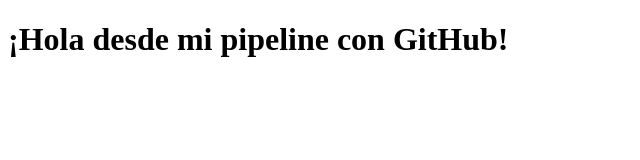
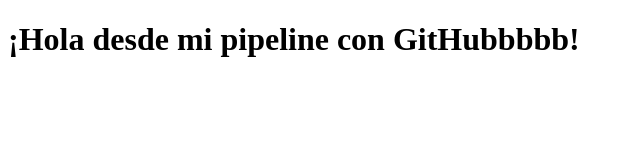
Before and after one commit to fr4ncisUCM/pr21, a plain HTML site: page index.html in a window 1280 px wide. Shown: the whole page, without its empty margins (0-640 px from the left). Drawn offline with Linux system fonts and the light colour scheme.

Commit message:
Update index.html

```diff
--- a/index.html
+++ b/index.html
@@ -1,6 +1,6 @@
 <!DOCTYPE html>
 <html>
 <body>
-  <h1>¡Hola desde mi pipeline con GitHub!</h1>
+  <h1>¡Hola desde mi pipeline con GitHubbbbb!</h1>
 </body>
 </html>
```
